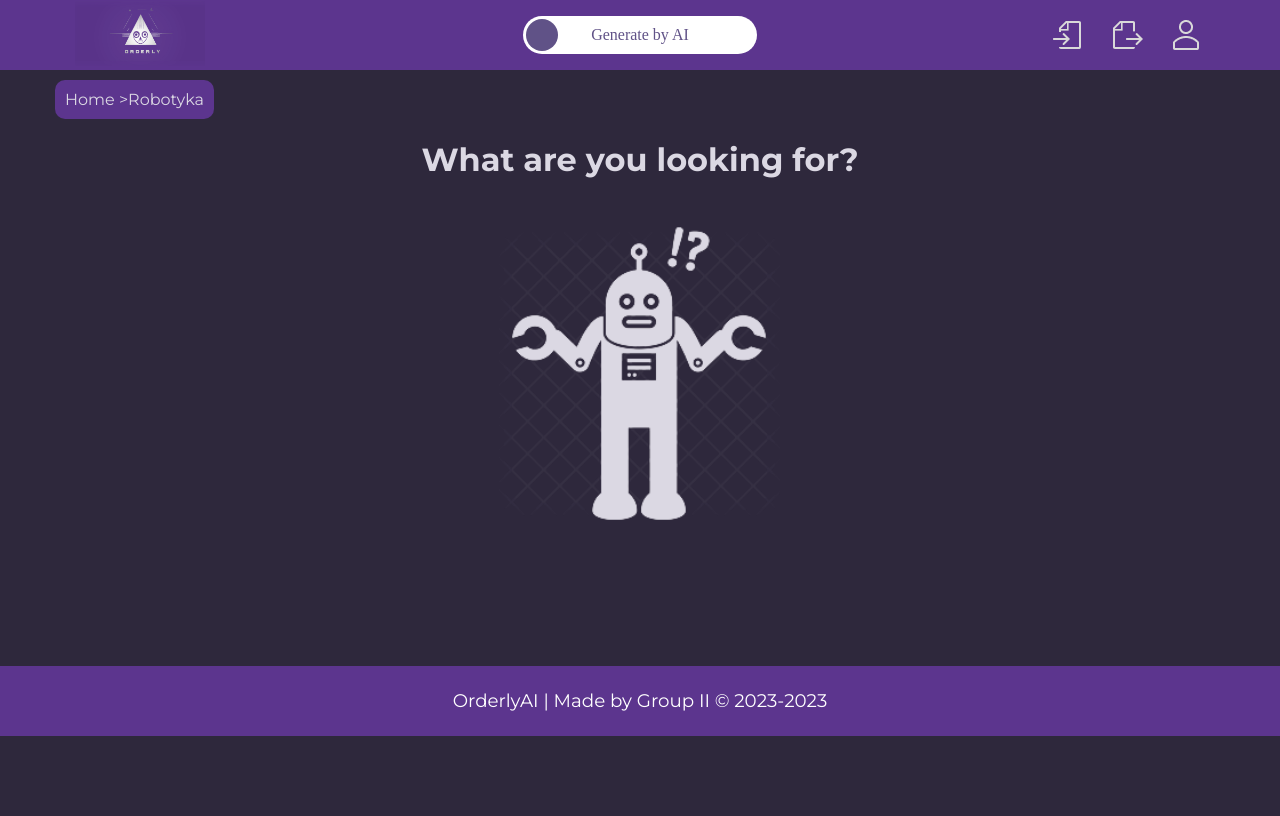
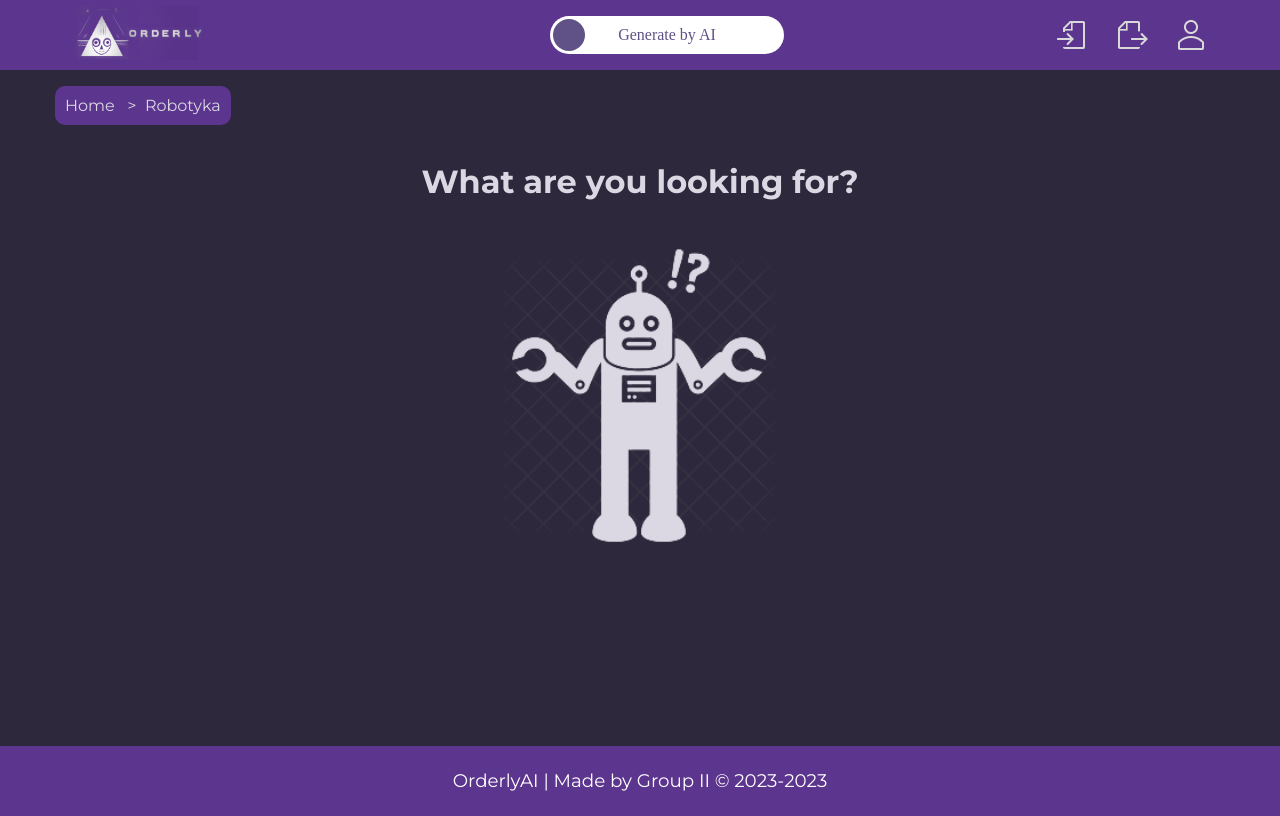
Before and after one commit to dyrpit/orderly-ai-2, a React (Vite) app: page /Robotyka in a window 1280 px wide. Built offline with nearby package versions, Linux system fonts and the light colour scheme.

Commit message:
fixes: video, footer, breadcrumbs, logo

```diff
--- a/src/Components/Breadcrumbs/Breadcrumbs.styles.tsx
+++ b/src/Components/Breadcrumbs/Breadcrumbs.styles.tsx
@@ -13,7 +13,7 @@ export const BreadcrumbsContainer = styled("div")({
   background: theme.palette.background.paper,
   fontFamily: "Montserrat",
   maxHeight: "30px",
-  marginTop: "10px",
+  margin: "16px 0"
 });
 
 export const CrumbContainer = styled("div")({});
--- a/src/Components/Breadcrumbs/Breadcrumbs.tsx
+++ b/src/Components/Breadcrumbs/Breadcrumbs.tsx
@@ -15,7 +15,7 @@ export function Breadcrumbs() {
           <span>{crumb}</span>
         ) : (
           <StyledLink to={path}>
-      {crumb} {" > "}
+            {crumb} {" > "}&nbsp;
           </StyledLink>
         )}
       </CrumbContainer>
@@ -25,7 +25,7 @@ export function Breadcrumbs() {
   return (
     <BreadcrumbsContainer>
       <CrumbContainer>
-    <StyledLink to="/">Home {" > "}</StyledLink>
+        <StyledLink to="/">Home &nbsp;{" > "}&nbsp;</StyledLink>
       </CrumbContainer>
       {breadcrumbElements}
     </BreadcrumbsContainer>
--- a/src/Components/MainContainer/MainContainer.styles.tsx
+++ b/src/Components/MainContainer/MainContainer.styles.tsx
@@ -7,6 +7,7 @@ export const Container = styled(Box)(({ theme }) => ({
   marginLeft: "auto",
   width: "100%",
   maxWidth: "1170px",
+  minHeight: "calc(100vh - 140px)",
   marginRight: "auto",
   flexDirection: "row",
   flexWrap: "wrap",
--- a/src/Components/Menu/Menu.styles.ts
+++ b/src/Components/Menu/Menu.styles.ts
@@ -41,20 +41,6 @@ export const StyledIconButtonMenu = styled(IconButton)(({ theme }) => ({
   },
 }));
 
-export const StyledLogoContainer = styled(Box)(({ theme }) => ({
-  width: "140px",
-  height: "100%",
-  padding: " 0 20px",
-  display: "flex",
-  alignItems: "center",
-  [theme.breakpoints.down("laptop")]: {
-    width: "110px",
-  },
-  [theme.breakpoints.down("tablet")]: {
-    width: "70px",
-  },
-}));
-
 export const DrawerHeader = styled("div")(({ theme }) => ({
   display: "none",
   [theme.breakpoints.down("laptop")]: {
@@ -86,3 +72,19 @@ export const StyledDrawer = styled(Drawer)(({ theme }) => ({
     },
   },
 }));
+
+export const StyledLogoContainer = styled(Box)(({ theme }) => ({
+  width: "200px",
+  height: "100%",
+  padding: " 0 20px",
+  display: "flex",
+  alignItems: "center",
+  [theme.breakpoints.down("laptop")]: {
+    width: "110px",
+  },
+  [theme.breakpoints.down("tablet")]: {
+    width: "70px",
+    height: "100%",
+    overflow: "hidden"
+  },
+}));
--- a/src/Components/Menu/Menu.tsx
+++ b/src/Components/Menu/Menu.tsx
@@ -3,10 +3,15 @@ import { StyledCloseIcon, StyledDrawer, StyledIconButton, StyledIconButtonMenu,
 import { Box, Divider, ListItem, ListItemButton, ListItemIcon } from "@mui/material";
 import ListItemText from "@mui/material/ListItemText";
 import List from "@mui/material/List";
+import { Link } from "react-router-dom";
 import { useContext } from "react";
 import { OrderAiContext } from "../../Context/ContextProvider";
-import logoorderly from "./logoorderly.png";
 import "./Menu.css";
+
+const imgStyle = {
+  width: "100%",
+  height: "100%",
+};
 
 export const Menu = () => {
   const { showHideLoginButtons } = useContext(OrderAiContext);
@@ -17,7 +22,6 @@ export const Menu = () => {
   const handleDrawerClose = () => {
     setOpen(false);
   };
-
   const optionButtons = [
     {
       name: "Import",
@@ -30,7 +34,7 @@ export const Menu = () => {
     {
       name: "Login",
       img: "../../../src/assets/clarity_avatar-line.png",
-   showHideLoginButtons: showHideLoginButtons,
+      showHideLoginButtons,
     },
   ];
 
@@ -39,18 +43,18 @@ export const Menu = () => {
       <StyledMenu>
         {optionButtons.map(({ img, name, showHideLoginButtons }) => (
           <StyledIconButton onClick={showHideLoginButtons} key={name}>
-      {" "}
             <img src={img} />
           </StyledIconButton>
         ))}
       </StyledMenu>
       {open ? (
-    <StyledIconButtonMenu onClick={handleDrawerClose}>{<StyledCloseIcon />}</StyledIconButtonMenu>
+        <StyledIconButtonMenu onClick={handleDrawerClose}
+          sx={{ display: "flex", justifyContent: "end" }}
+        >{<StyledCloseIcon />}</StyledIconButtonMenu>
       ) : (
         <StyledIconButtonMenu onClick={handleDrawerOpen}>{<StyledMenuIcon />}</StyledIconButtonMenu>
       )}
       <StyledDrawer variant="persistent" anchor="right" open={open}>
-    {" "}
         <Divider />
         <List>
           {optionButtons.map(({ img, name }) => (
@@ -70,5 +74,15 @@ export const Menu = () => {
 };
 
 export const LogoContainer = () => {
- return <StyledLogoContainer><div className="logo-wrapper"><img src={logoorderly} alt="Logo"/></div></StyledLogoContainer>;
+  return (
+    <Link to="/">
+      <StyledLogoContainer>
+        <div className="logo-wrapper">
+          <img style={imgStyle}
+            src="../../../src/assets/logo.png"
+          />
+        </div>
+      </StyledLogoContainer>
+    </Link>
+  );
 };
--- a/src/Components/Product/Product.tsx
+++ b/src/Components/Product/Product.tsx
@@ -17,7 +17,7 @@ export const Product = ({ product }: ProductProps) => {
           container
           flexDirection={"column"}
           alignItems={"center"}
-          justifyContent={"space-between"}
+          justifyContent={"space-around"}
           desktop={6} laptop={6} tablet={12} mobile={12} >
           <Grid sx={{ width: "50%" }} item>
             {name.length > 15
```
Also changed, not shown: src/assets/logo.png (added), src/assets/logo_mobile.png (added). Lines whose indentation alone changed are shown as unchanged.
